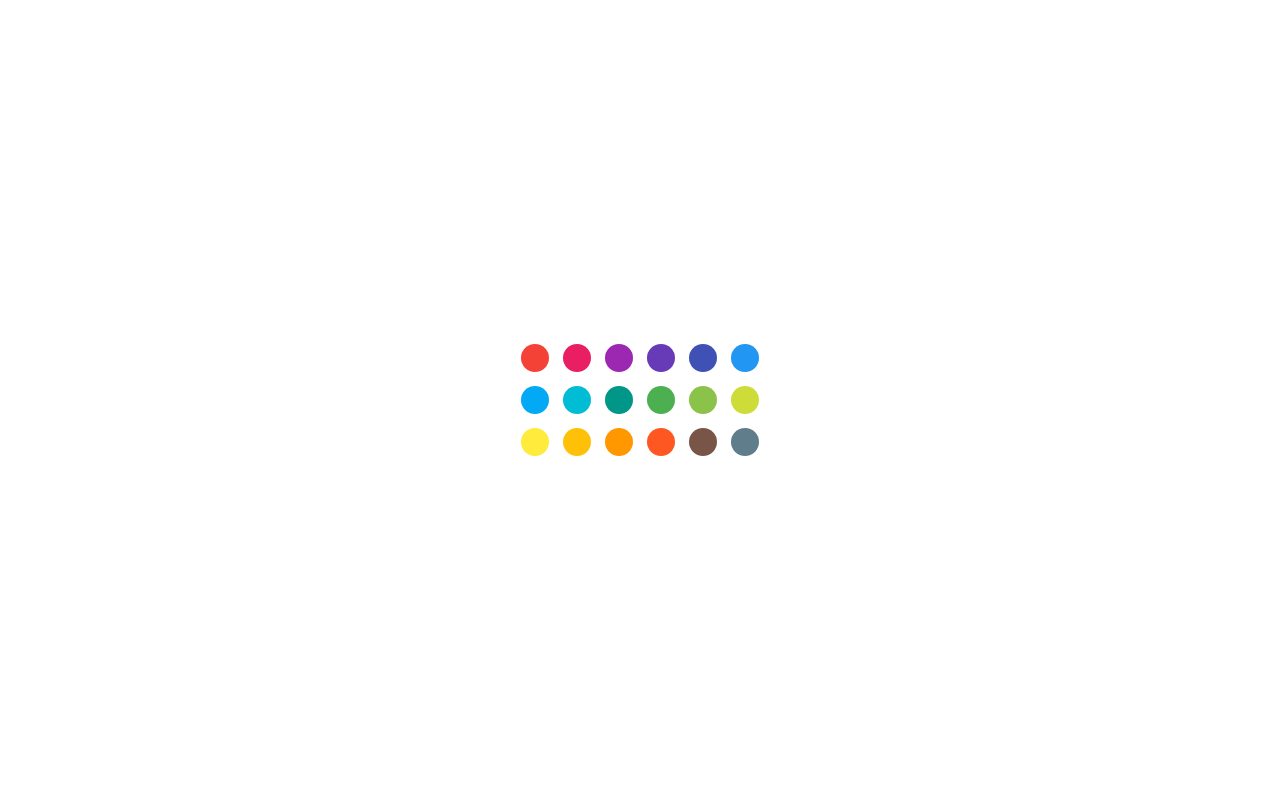
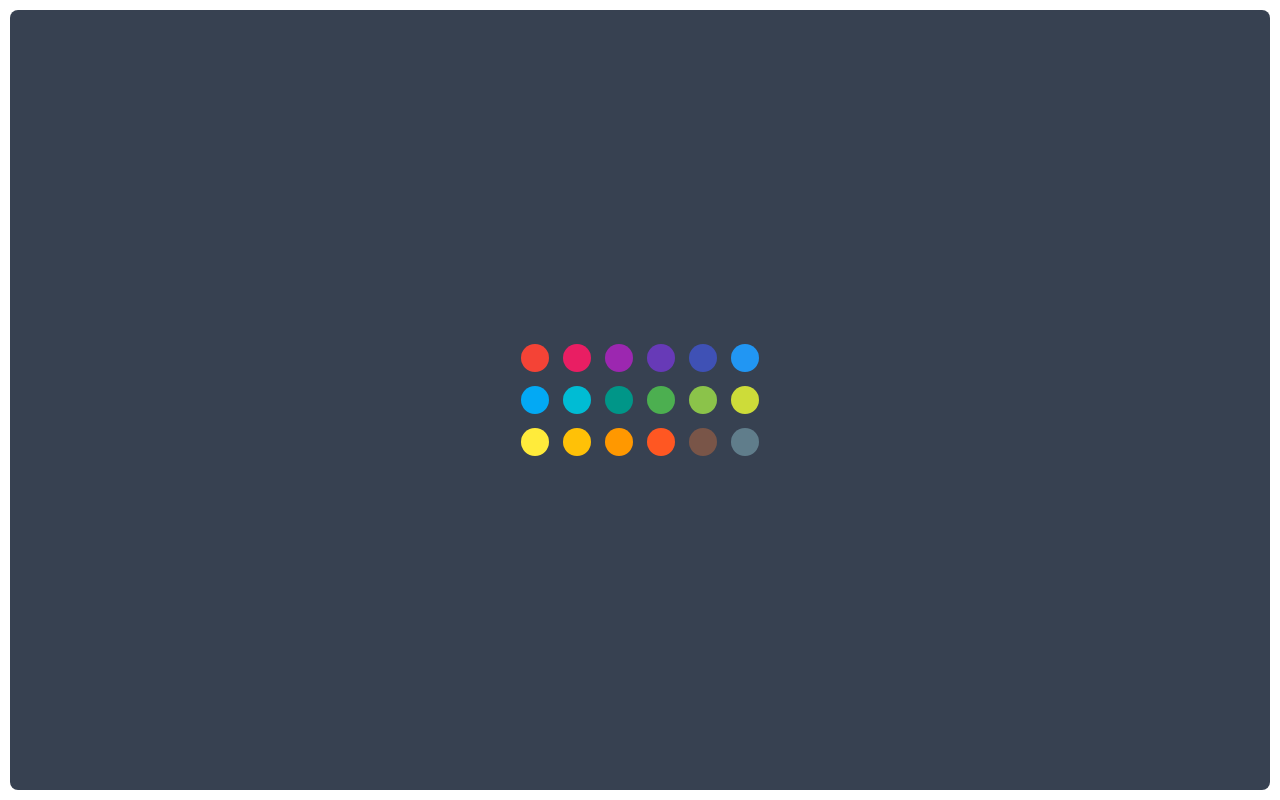
Before and after one commit to MFoenko/lights-web, a React (Create React App) app: page / in a window 1280 px wide. Built offline with nearby package versions, Linux system fonts and the light colour scheme.

Commit message:
set edge color to selected color

```diff
--- a/src/App.tsx
+++ b/src/App.tsx
@@ -6,33 +6,54 @@ type AppState = {
   color?: RGBColor,
 }
 
+class App extends Component<{}, AppState> {
 
-class App extends Component< {} , AppState>{
-
-  constructor() {
-    super({});
-    this.state = { color: {a: 0, r: 0, g: 0, b: 0} }
+  constructor(props: {}) {
+    super(props);
+    this.state = {color: {a: 0, r: 0, g: 0, b: 0}}
   }
 
   render() {
 
     return (
-      <div className="
+      <div
+        className="
+          bg-gray-700
           h-screen
           w-screen
+        "
+        style={{
+          backgroundColor: colorToRgbaString(this.state.color),
+          border: `10px solid ${colorToRgbaString(this.state.color)}`,
+          borderRadius: "2px",
+        }}
+      >
+        <div
+          className="
+            bg-gray-700
+            h-full
+            w-full
             flex
             justify-center
             items-center
+            rounded-lg
           "
-      style={{backgroundColor: this.state.color?.toString() ?? "#000000"}}
         >
           <ColorPicker
             color={this.state.color}
-          setColor={(color) => this.setState((state, props) => ({ ...state, color: color })) }
+            setColor={(color) => this.setState((state, props) => ({...state, color: color}))}
           />
+        </div>
       </div>
     );
   }
 }
 
+function colorToRgbaString(rgb?: RGBColor): string {
+  // if (rgb == undefined) return "rgba(0,0,0,0)"
+  let parts = [rgb?.r,rgb?.g,rgb?.b,rgb?.a].join(',')
+
+  return `rgba(${parts})`
+}
+
 export default App;
```
Lines whose indentation alone changed are shown as unchanged.
